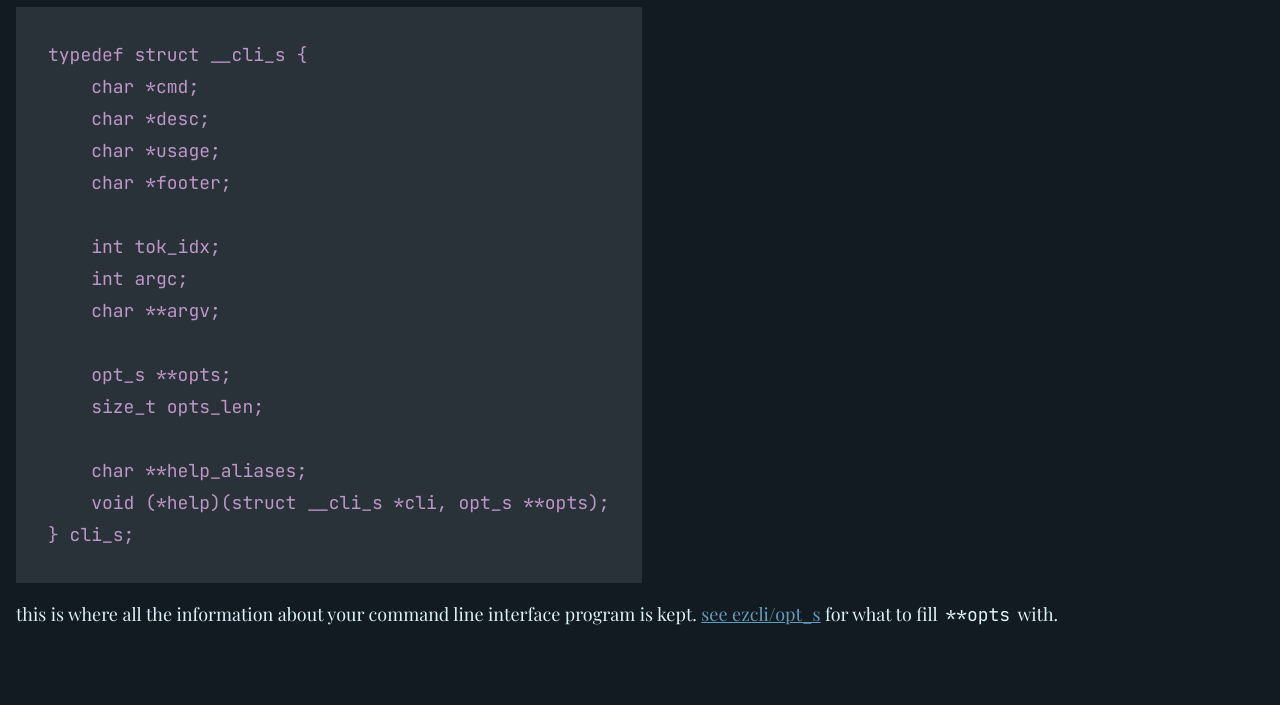
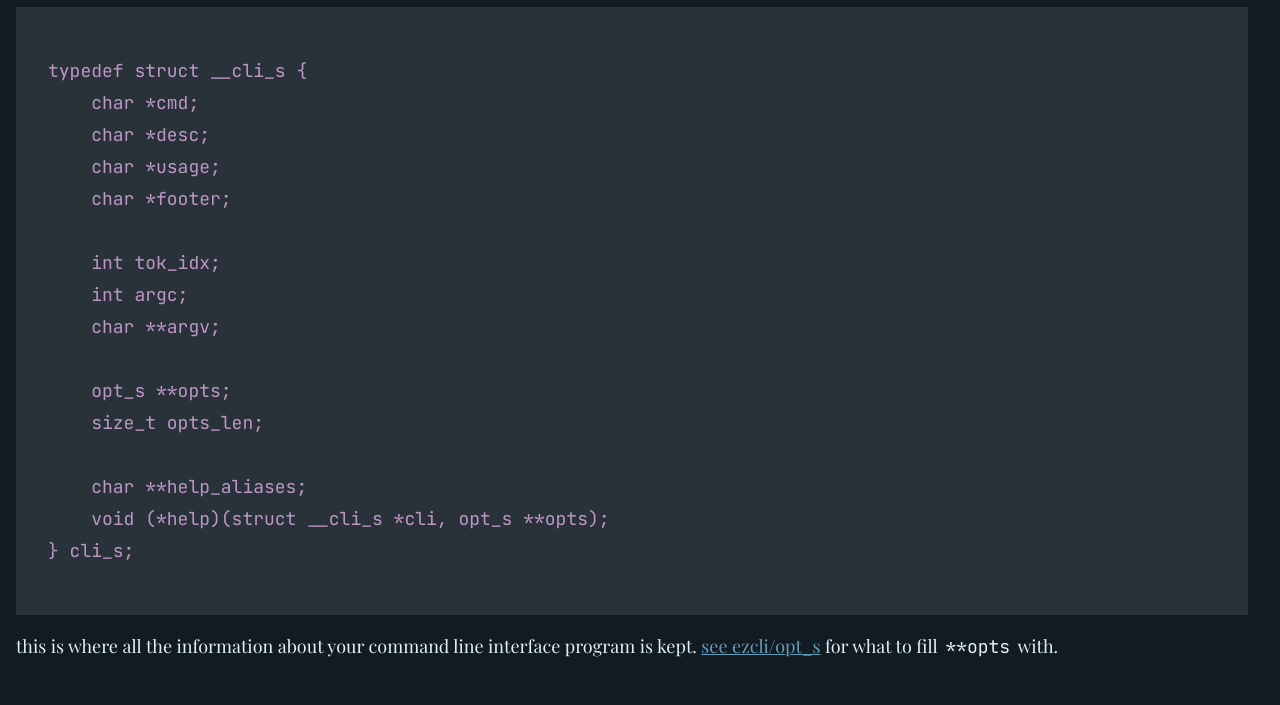
Before and after one commit to alperenozdnc/ezcli.ozdinc.org, a plain HTML site: page src/cli_s.html in a window 1280 px wide. Shown: the part 95-800 px from the top of the page. Drawn offline with nearby package versions, Linux system fonts and the light colour scheme; a web font is replaced by a local one.

Commit message:
refactor: make code blocks scrollable but not overflowing

```diff
--- a/src/styles.css
+++ b/src/styles.css
@@ -19,10 +19,13 @@ body {
 
 pre {
     background: rgba(255, 255, 255, 0.1);
-    padding-inline: 2rem;
-    display: inline-block;
+    padding: 1rem 2rem;
+    display: block;
     margin-bottom: 1rem;
     color: rgb(190, 150, 200);
+    overflow-x: auto;
+    white-space: pre;
+    max-width: 100%;
 }
 
 code {
```
